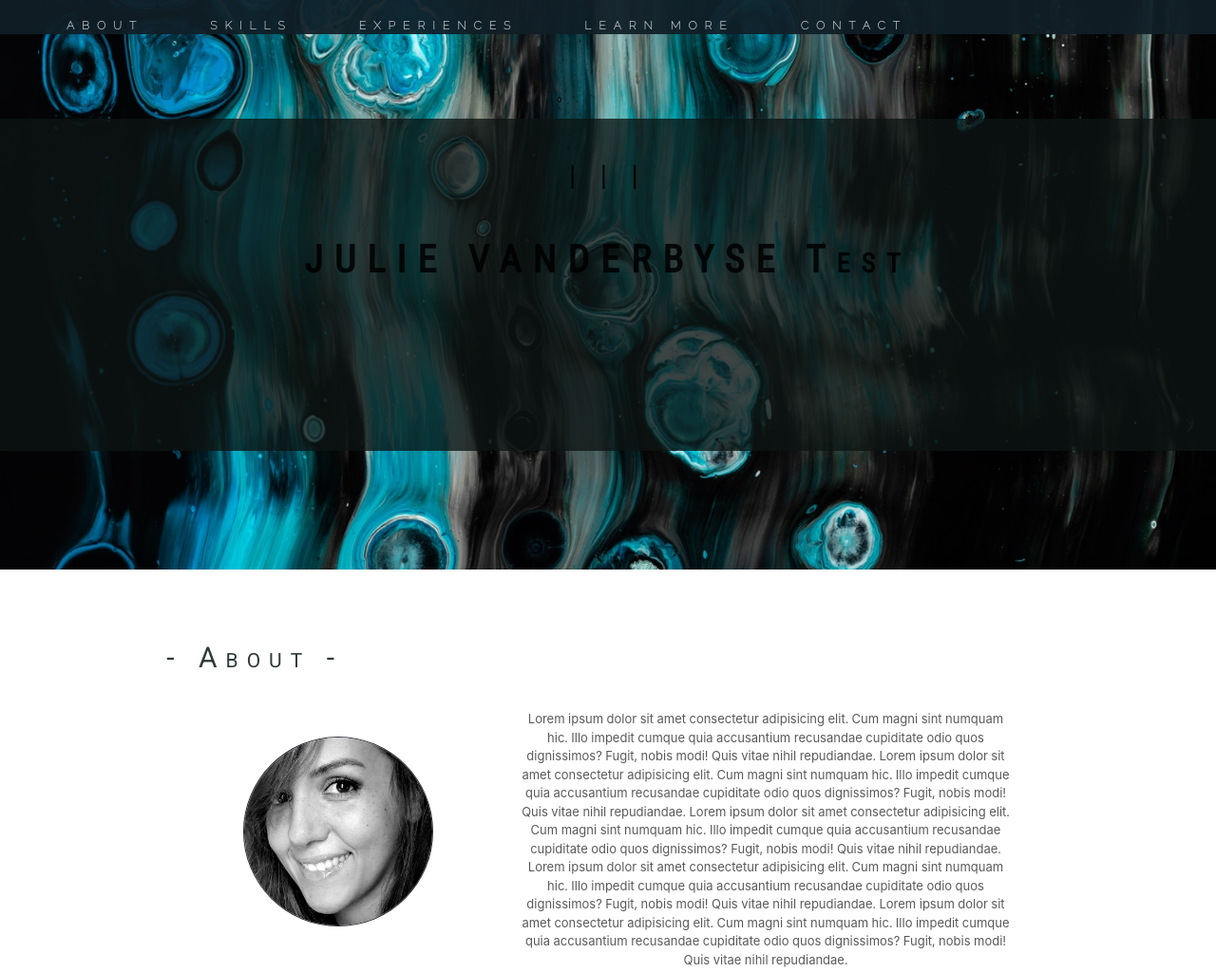
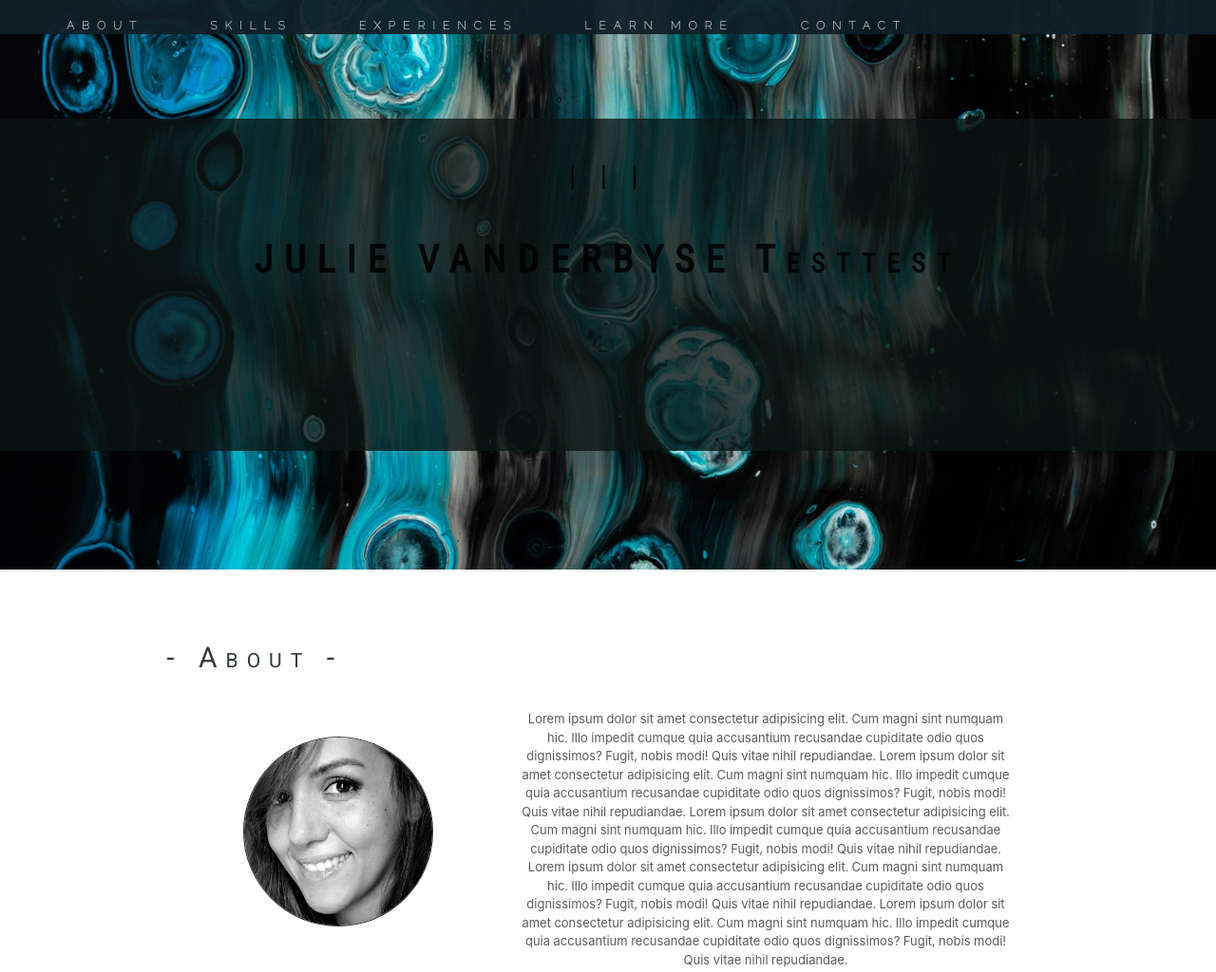
Before and after one commit to JVDB18/Resume, a React app: page / in a window 1280 px wide. Shown: the top 1024 px of the page at 95% size. Built offline with nearby package versions, Linux system fonts and the light colour scheme.

Commit message:
test bundler

```diff
--- a/src/client/Pages/Home.js
+++ b/src/client/Pages/Home.js
@@ -35,7 +35,7 @@ class Home extends React.Component{
                 <div style={{ height: 600 }}>
                     <div style={{height: 350, backgroundColor: "rgba(14, 21, 20, 0.78)",top: "50%", left:"50%", width:"100%",position:"absolute", transform:"translate(-50%, -50%)", color:"white", fontSize:"50px", alignItems:"center"}} className="inside_parallax1">
                         <h2 className="Header">| | |</h2>
-                       <h1 className="Julie"style={font}>JULIE VANDERBYSE test</h1>
+                       <h1 className="Julie"style={font}>JULIE VANDERBYSE testtest</h1>
                     </div>
                 </div>
             </Parallax>
```
Also changed, not shown: docs/index.html (+1 -1 lines), 2 other files.
